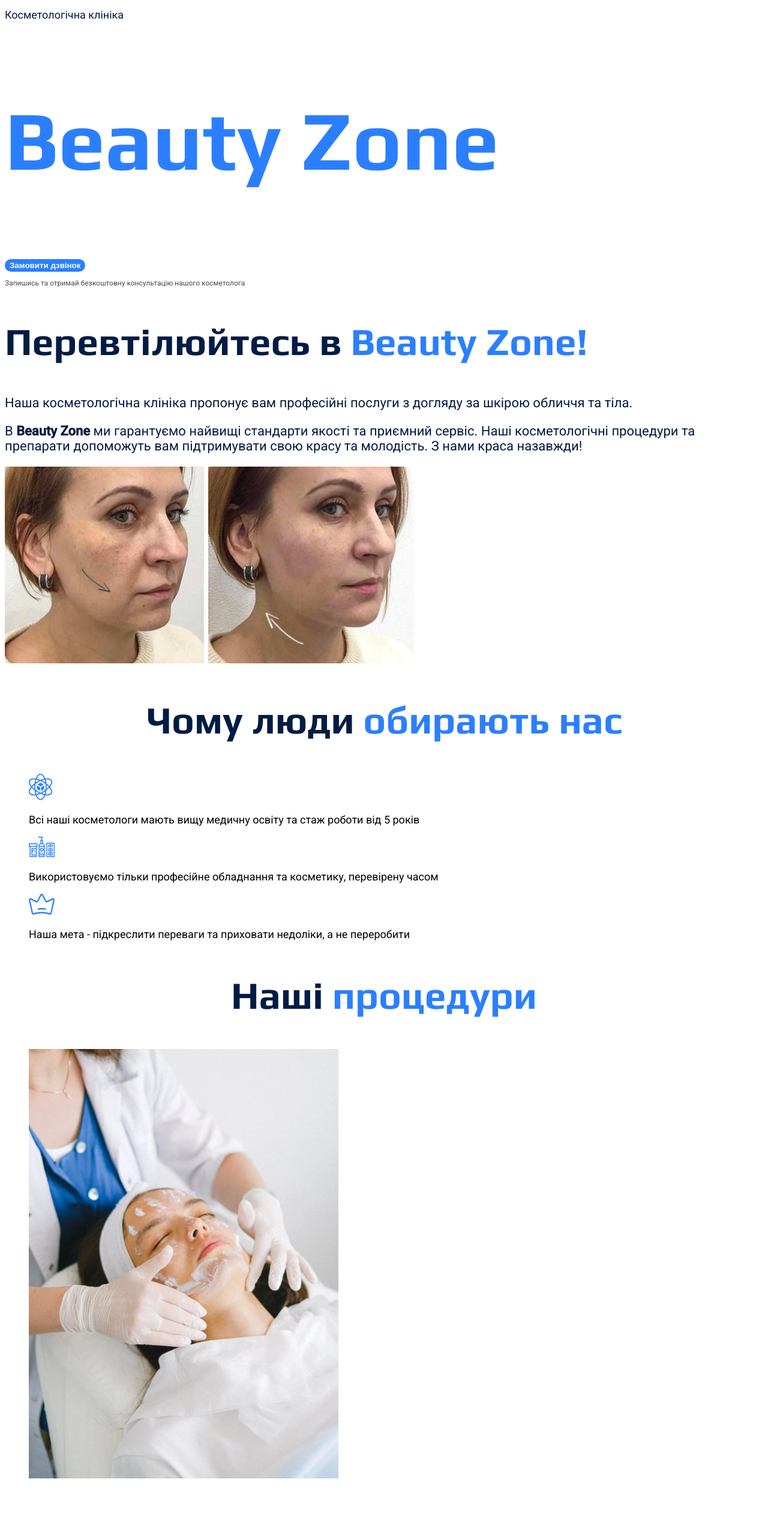
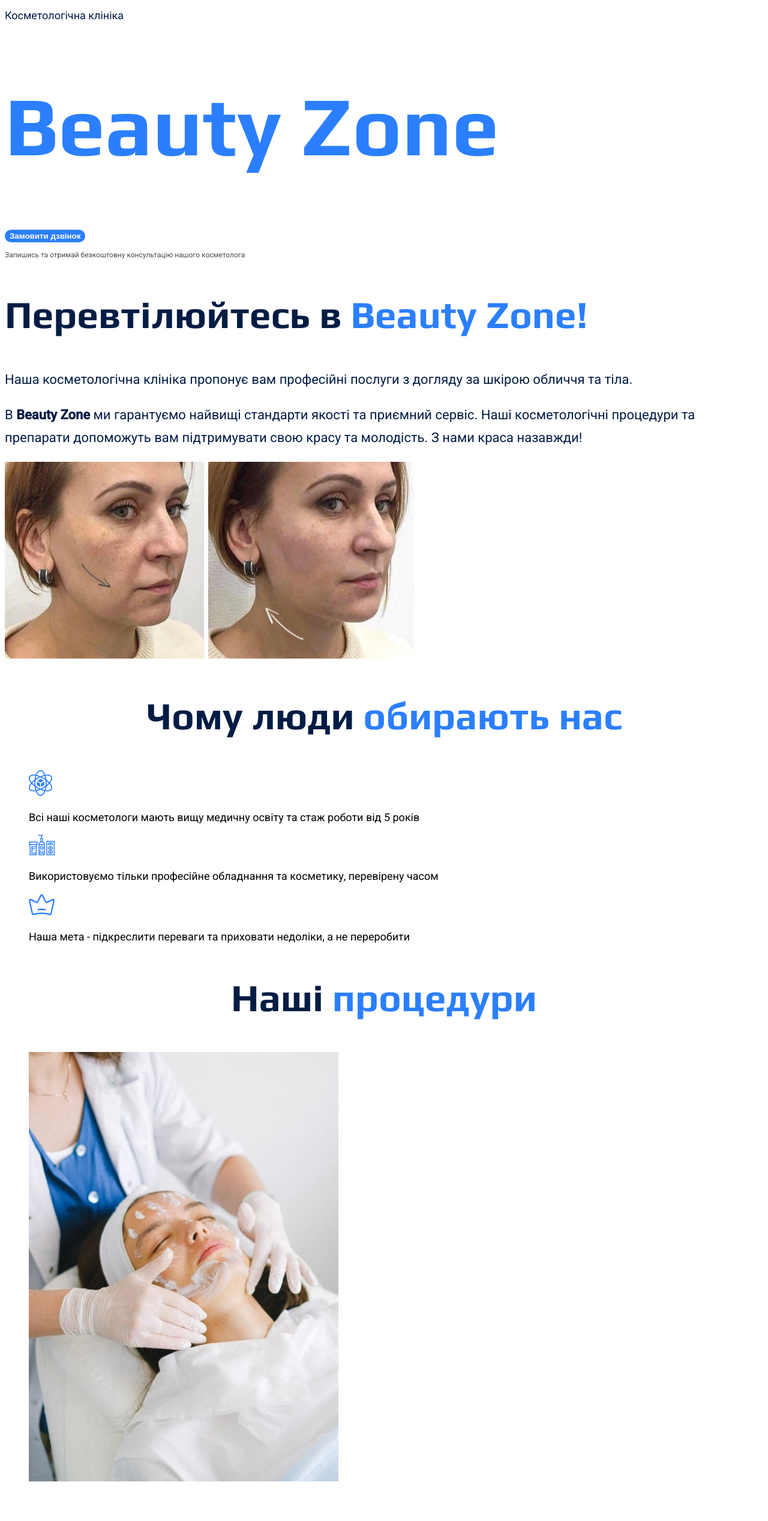
Before and after one commit to Margo2368/homework.project, a plain HTML site: page index.html in a window 1280 px wide. Shown: the part 255-2791 px from the top of the page at 60% size. Drawn offline with Linux system fonts and the light colour scheme.

Commit message:
add line-height

```diff
--- a/css/styles.css
+++ b/css/styles.css
@@ -13,7 +13,9 @@ body {
   font-family: Roboto, sans-serif;
   font-size: 18px;
   font-weight: 400;
+  line-height: 1.16;
 }
+
 ul {
   list-style-type: none;
 }
@@ -42,6 +44,7 @@ ul {
   color: var(--color-text-light);
   text-decoration: none;
   font-size: 16px;
+  line-height: 1.2;
 }
 
 .header-link:hover {
@@ -55,11 +58,13 @@ ul {
   text-transform: capitalize;
   font-size: 140px;
   font-weight: 700;
+  line-height: 0.8;
 }
 
 .free-consultation {
   color: var(--color-text-consultation);
   font-size: 12px;
+  line-height: 1.5;
 }
 
 /* All section */
@@ -72,6 +77,7 @@ ul {
   text-align: center;
   font-size: 64px;
   font-weight: 700;
+  line-height: 1.16;
 }
 
 /* About us section */
@@ -85,6 +91,7 @@ ul {
 
 #about-us p {
   font-size: 22px;
+  line-height: 1.7;
 }
 
 .accent-weight {
@@ -94,12 +101,14 @@ ul {
 /* Advantages section */
 .text-advantages {
   color: var(--color-text-dark);
+  line-height: 1.3;
 }
 
 /* Our products section */
 .text-products {
   color: var(--color-text-light);
   font-size: 22px;
+  line-height: 1.2;
 }
 
 /* Footer */
@@ -107,4 +116,6 @@ ul {
 .date {
   color: var(--color-text-date);
   font-size: 13px;
+  line-height: 1.15;
+  font-style: normal;
 }
```
